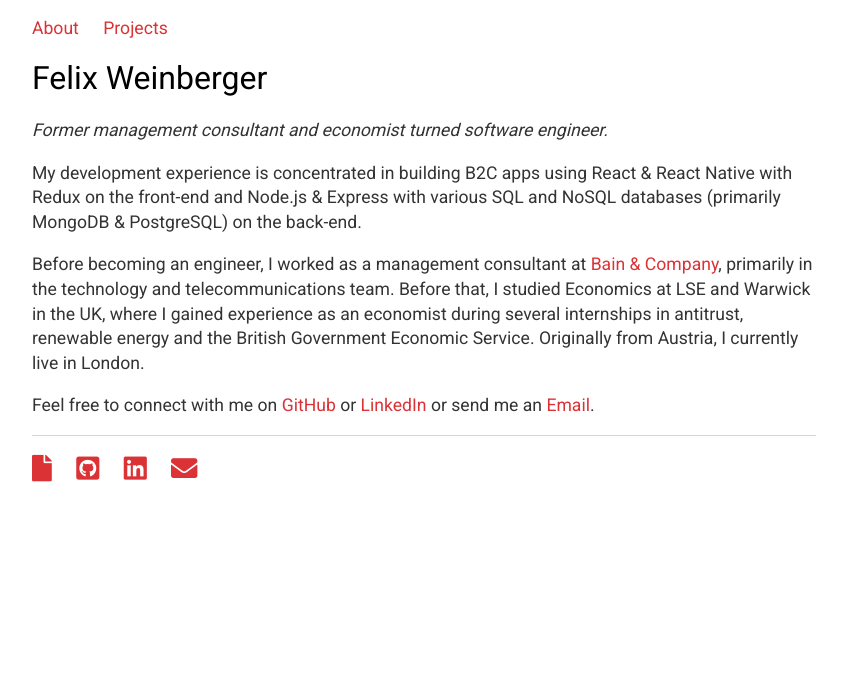
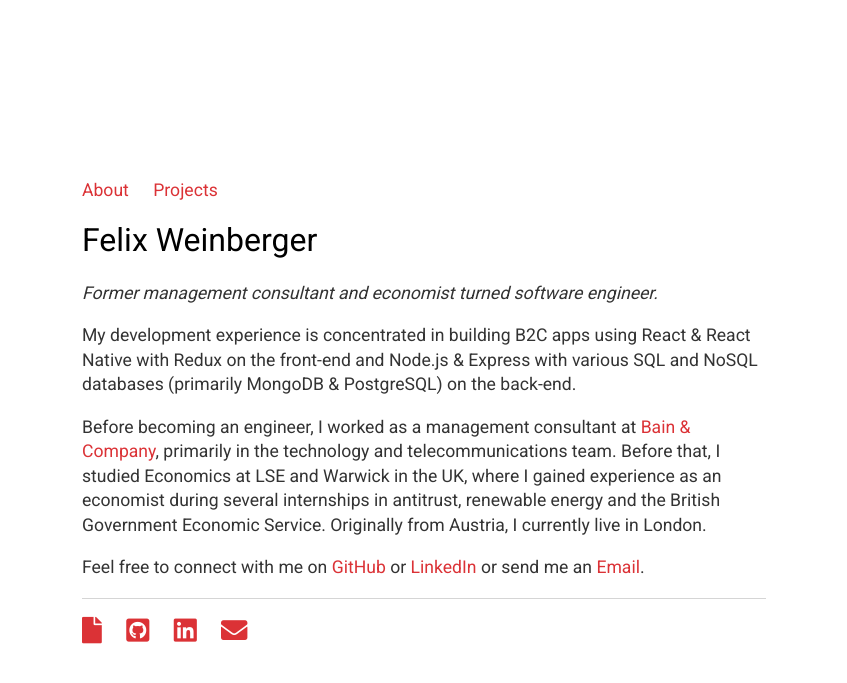
Before and after one commit to felixweinberger/felixweinberger.github.io, a Jekyll site: the page built from index.md, in a window 1280 px wide. Shown: the top 683 px of the page, without its empty margins (216-1063 px from the left). Built offline with Jekyll 4.4.1, drawn with Linux system fonts in a browser that asks for light colours.

Commit message:
feat(site): align content in the vertical center

```diff
--- a/_layouts/default.html
+++ b/_layouts/default.html
@@ -22,6 +22,7 @@
 
 <body>
   <div class="container">
+    <div>
       <nav>
         <ul>
           <li><a href="/">About</a></li>
@@ -42,6 +43,7 @@
         <!-- <div>&copy Felix W. 2019</div> -->
       </footer>
     </div>
+  </div>
 </body>
 
 </html>
--- a/css/main.css
+++ b/css/main.css
@@ -2,13 +2,20 @@
 :root {
   font-family: 'Roboto', sans-serif;
   font-weight: 400;
+  width: 80%;
   margin: auto;
-  width: 80%;
-  max-width: 800px;
+  max-width: 700px;
 }
 
 ::-webkit-scrollbar {
   display: none;
+}
+
+.container {
+  display: flex;
+  flex-direction: column;
+  justify-content: center;
+  height: 90vh;
 }
 
 /* Navigation */
```
Lines whose indentation alone changed are shown as unchanged.
